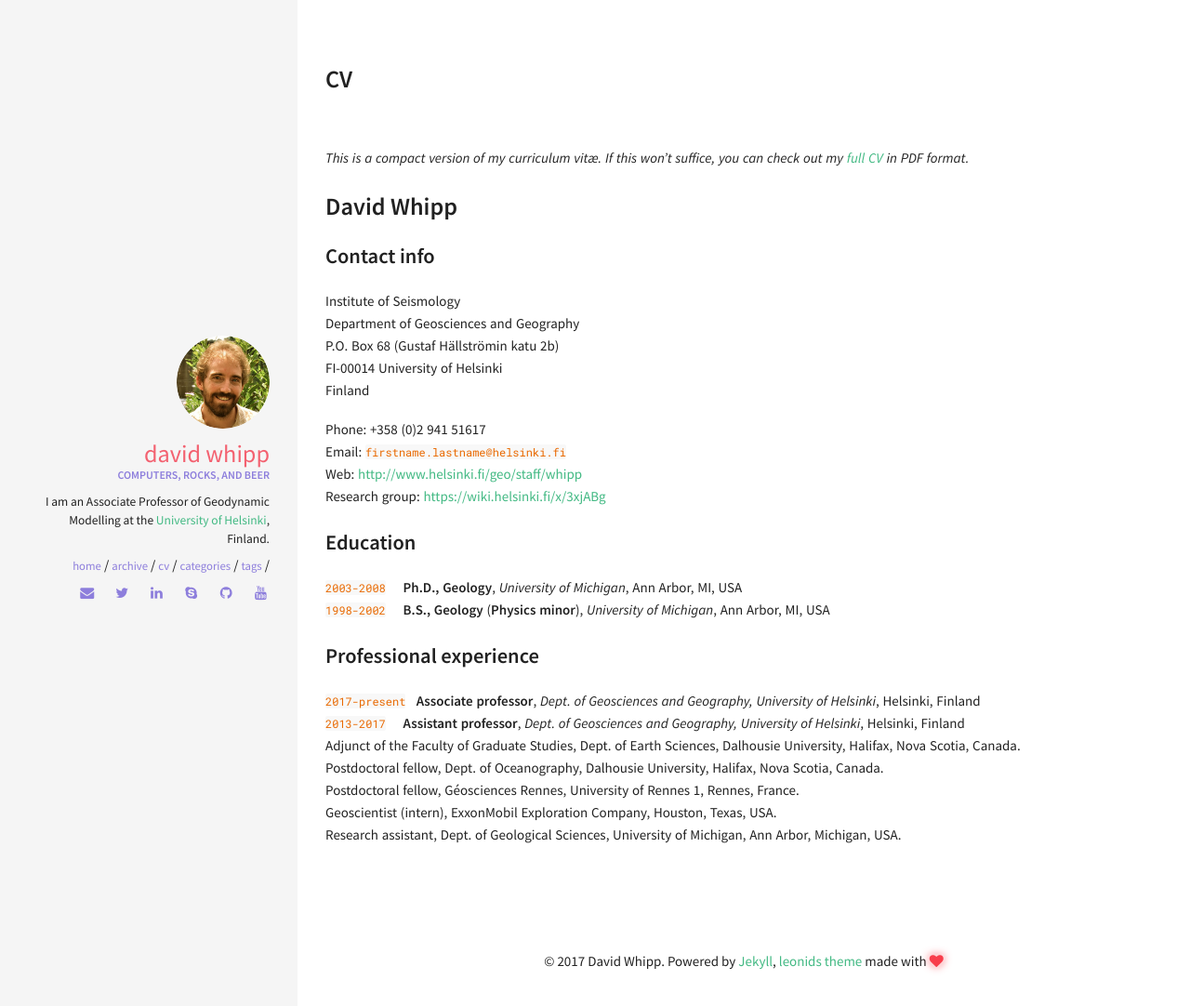
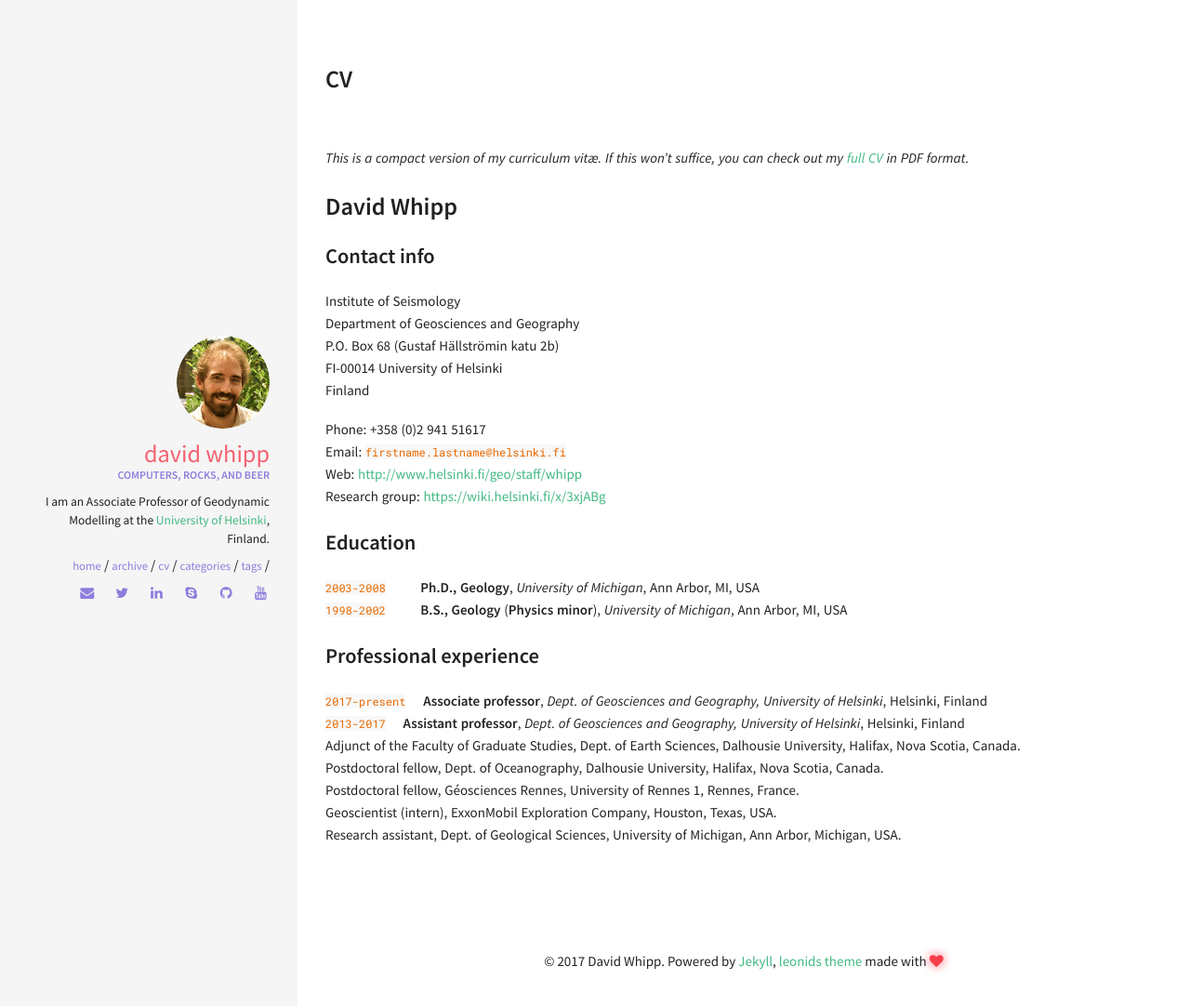
Before and after one commit to z0del/davewhipp.github.io, a Jekyll site: the page built from cv.md, in a window 1280 px wide. Shown: the top 1082 px of the page at 93% size. Built offline with Jekyll 4.4.1, drawn with Linux system fonts in a browser that asks for light colours.

Commit message:
Update cv.md

````diff
--- a/cv.md
+++ b/cv.md
@@ -20,11 +20,11 @@
 Research group: [https://wiki.helsinki.fi/x/3xjABg](https://wiki.helsinki.fi/x/3xjABg)
 
 ### Education
-```2003-2008``` &nbsp;&nbsp;&nbsp;&nbsp;**Ph.D., Geology**, *University of Michigan*, Ann Arbor, MI, USA<br/>
-```1998-2002``` &nbsp;&nbsp;&nbsp;&nbsp;**B.S., Geology** (**Physics minor**), *University of Michigan*, Ann Arbor, MI, USA
+```2003-2008``` &nbsp;&nbsp;&nbsp;&nbsp;&nbsp;&nbsp;&nbsp;&nbsp;&nbsp;**Ph.D., Geology**, *University of Michigan*, Ann Arbor, MI, USA<br/>
+```1998-2002``` &nbsp;&nbsp;&nbsp;&nbsp;&nbsp;&nbsp;&nbsp;&nbsp;&nbsp;**B.S., Geology** (**Physics minor**), *University of Michigan*, Ann Arbor, MI, USA
 
 ### Professional experience
-```2017-present``` &nbsp;&nbsp;**Associate professor**, *Dept. of Geosciences and Geography, University of Helsinki*, Helsinki, Finland<br/>
+```2017-present``` &nbsp;&nbsp;&nbsp;&nbsp;**Associate professor**, *Dept. of Geosciences and Geography, University of Helsinki*, Helsinki, Finland<br/>
 ```2013-2017``` &nbsp;&nbsp;&nbsp;&nbsp;**Assistant professor**, *Dept. of Geosciences and Geography, University of Helsinki*, Helsinki, Finland<br/>
 Adjunct of the Faculty of Graduate Studies, Dept. of Earth Sciences, Dalhousie University, Halifax, Nova Scotia, Canada.<br/>
 Postdoctoral fellow, Dept. of Oceanography, Dalhousie University, Halifax, Nova Scotia, Canada.<br/>
````
